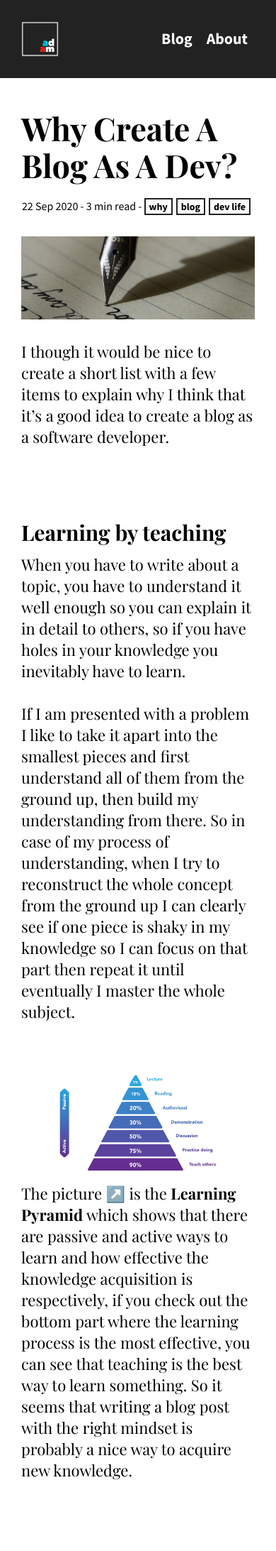
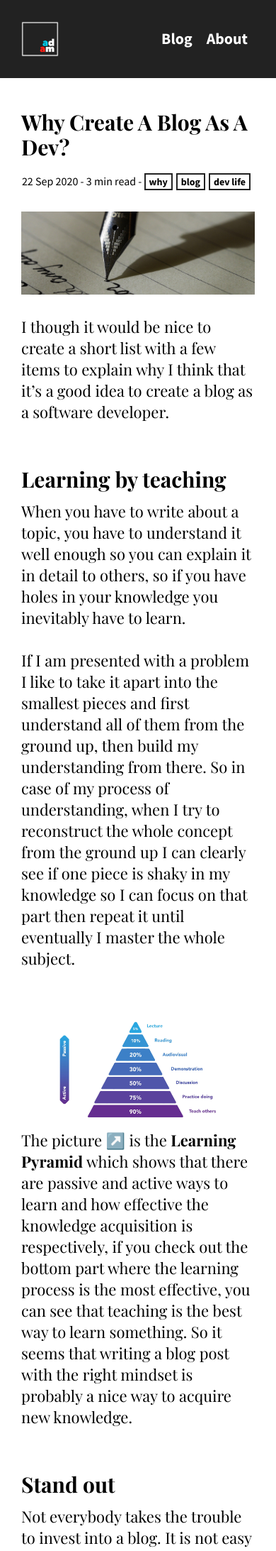
Before and after one commit to AdamGonda/adamgonda.com, a Jekyll site: the page built from _posts/2020-09-22-Why-create-a-blog-as-a-dev?.md, in a window 390 px wide. Shown: the top 2185 px of the page at 71% size. Built offline with Jekyll 4.4.1, drawn with Linux system fonts in a browser that asks for light colours.

Commit message:
update b-post style

```diff
--- a/assets/css/main.css
+++ b/assets/css/main.css
@@ -170,6 +170,11 @@
   font-weight: bold;
   font-family: "Playfair Display", serif;
 }
+@media only screen and (max-width: 680px) {
+  .post header section h1 {
+    font-size: 30px;
+  }
+}
 .post header img {
   width: 100%;
   height: 30vw;
@@ -192,6 +197,11 @@
   font-size: 30px;
   font-weight: bold;
   line-height: initial;
+}
+@media only screen and (max-width: 680px) {
+  .post main h1 {
+    margin-top: 60px;
+  }
 }
 .post main p {
   margin-bottom: 30px;
--- a/assets/sass/post.sass
+++ b/assets/sass/post.sass
@@ -15,6 +15,9 @@
         margin-bottom: $spacing-xs
         font-weight: bold
         font-family: 'Playfair Display', serif
+
+        @media only screen and (max-width: $breakPoints-s)
+          font-size: $fontSizes-xl
 
     img
       width: 100%
@@ -39,6 +42,9 @@
       font-weight: bold
       line-height: initial
 
+      @media only screen and (max-width: $breakPoints-s)
+        margin-top: $spacing-m
+
     p
       margin-bottom: $spacing-s
       font-size: $fontSizes-l
```
Also changed, not shown: 1 other file.
